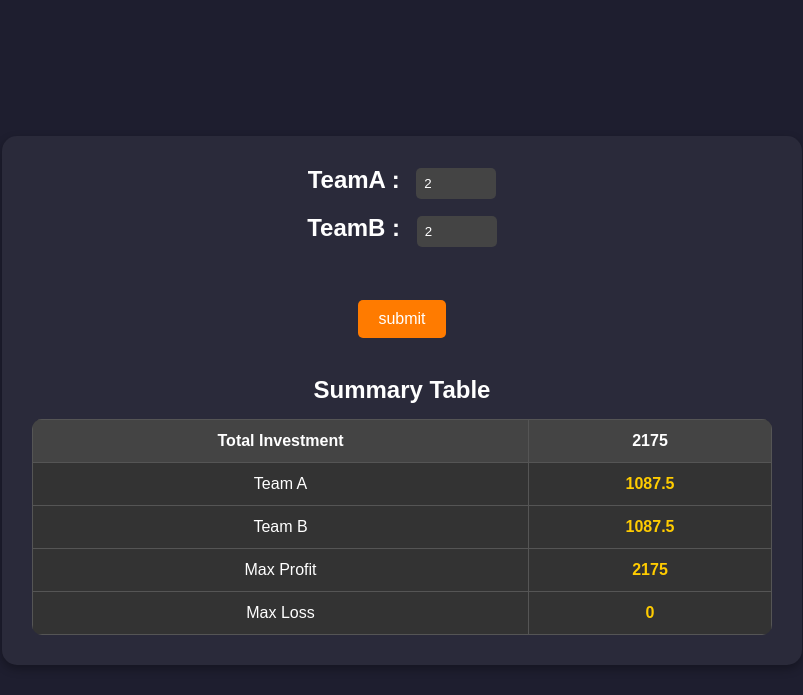
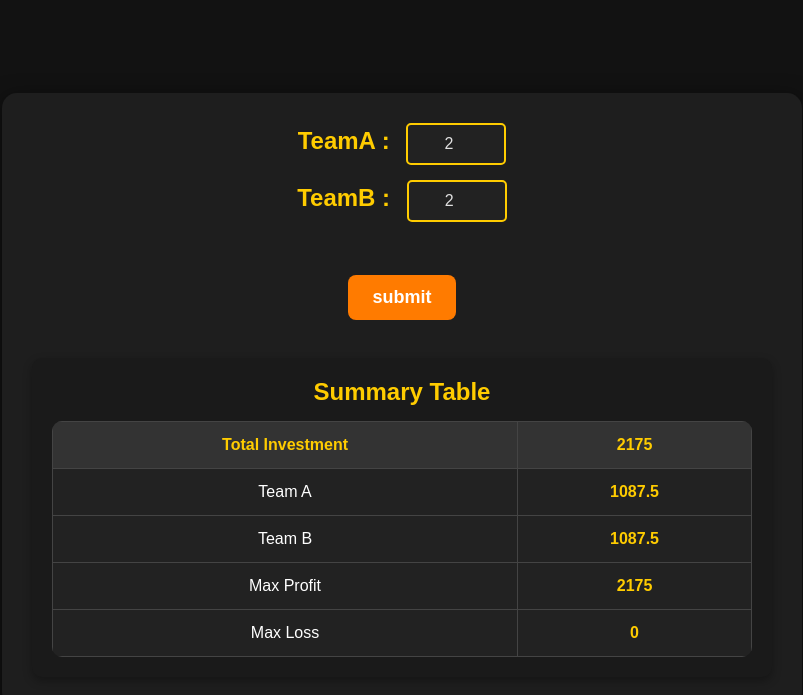
Before and after one commit to atharvviit26/BetBalancer, a plain HTML site: page index.html in a window 1280 px wide. Shown: the whole page, without its empty margins (238-1041 px from the left). Drawn offline with Linux system fonts and the light colour scheme.

Commit message:
Update style.css

```diff
--- a/style.css
+++ b/style.css
@@ -1,14 +1,14 @@
 /* Reset default margin and padding */
-* {
+/* * {
     margin: 0;
     padding: 0;
     box-sizing: border-box;
-    font-family: Arial, sans-serif;
+    font-family: 'Poppins', sans-serif;
 }
 
 body {
-    background-color: #1e1e2f;
-    color: white;
+    background-color: #121212;
+    color: #e0e0e0;
     display: flex;
     align-items: center;
     justify-content: center;
@@ -19,63 +19,77 @@ body {
 .home {
     width: 80vw;
     max-width: 800px;
-    background: #2a2a3a;
+    background: #1e1e1e;
     border-radius: 15px;
     padding: 30px;
-    box-shadow: 0px 4px 10px rgba(0, 0, 0, 0.3);
+    box-shadow: 0px 4px 20px rgba(0, 0, 0, 0.5);
     text-align: center;
 }
 
 .inputTable h2 {
     margin-bottom: 15px;
+    color: #ffcc00;
 }
 
 input[type="number"] {
-    width: 80px;
-    padding: 8px;
+    width: 100px;
+    padding: 10px;
     margin-left: 10px;
-    border: none;
+    border: 2px solid #ffcc00;
     border-radius: 5px;
-    background: #444;
-    color: white;
+    background: #222;
+    color: #e0e0e0;
+    text-align: center;
+    font-size: 16px;
 }
 
 .submit {
     margin-top: 20px;
-    padding: 10px 20px;
+    padding: 12px 24px;
     background: #ff7b00;
     border: none;
-    border-radius: 5px;
+    border-radius: 8px;
     color: white;
-    font-size: 16px;
+    font-size: 18px;
+    font-weight: bold;
     cursor: pointer;
-    transition: background 0.3s ease;
+    transition: background 0.3s ease, transform 0.2s ease;
 }
 
 .submit:hover {
     background: #cc6400;
+    transform: scale(1.05);
 }
 
 .outputTable {
     margin-top: 20px;
+    padding: 20px;
+    border-radius: 10px;
+    background: #1a1a1a;
+    box-shadow: 0px 4px 10px rgba(0, 0, 0, 0.3);
+}
+
+.outputTable h2 {
+    color: #ffcc00;
 }
 
 .outputTable table {
     width: 100%;
     border-collapse: collapse;
-    background: #333;
+    background: #222;
     border-radius: 10px;
     overflow: hidden;
 }
 
 .outputTable th, .outputTable td {
-    padding: 12px;
-    border: 1px solid #555;
+    padding: 14px;
+    border: 1px solid #444;
     text-align: center;
 }
 
 .outputTable th {
-    background: #444;
+    background: #333;
+    color: #ffcc00;
 }
 
 .outputTable td p {
@@ -83,3 +97,182 @@ input[type="number"] {
     font-weight: bold;
     color: #ffcc00;
 }
+ */
+
+ /* Reset default margin and padding */
+ * {
+    margin: 0;
+    padding: 0;
+    box-sizing: border-box;
+    font-family: 'Poppins', sans-serif;
+    transition: background 0.3s ease, color 0.3s ease;
+}
+
+body {
+    background-color: #121212;
+    color: #e0e0e0;
+    display: flex;
+    align-items: center;
+    justify-content: center;
+    height: 100vh;
+    padding: 20px;
+    flex-direction: column;
+}
+
+.home {
+    width: 80vw;
+    max-width: 800px;
+    background: #1e1e1e;
+    border-radius: 15px;
+    padding: 30px;
+    box-shadow: 0px 4px 20px rgba(0, 0, 0, 0.5);
+    text-align: center;
+}
+
+.inputTable h2 {
+    margin-bottom: 15px;
+    color: #ffcc00;
+}
+
+input[type="number"] {
+    width: 100px;
+    padding: 10px;
+    margin-left: 10px;
+    border: 2px solid #ffcc00;
+    border-radius: 5px;
+    background: #222;
+    color: #e0e0e0;
+    text-align: center;
+    font-size: 16px;
+}
+
+.submit {
+    margin-top: 20px;
+    padding: 12px 24px;
+    background: #ff7b00;
+    border: none;
+    border-radius: 8px;
+    color: white;
+    font-size: 18px;
+    font-weight: bold;
+    cursor: pointer;
+    transition: background 0.3s ease, transform 0.2s ease;
+}
+
+.submit:hover {
+    background: #cc6400;
+    transform: scale(1.05);
+}
+
+.outputTable {
+    margin-top: 20px;
+    padding: 20px;
+    border-radius: 10px;
+    background: #1a1a1a;
+    box-shadow: 0px 4px 10px rgba(0, 0, 0, 0.3);
+}
+
+.outputTable h2 {
+    color: #ffcc00;
+}
+
+.outputTable table {
+    width: 100%;
+    border-collapse: collapse;
+    background: #222;
+    border-radius: 10px;
+    color: white;
+    overflow: hidden;
+}
+
+.outputTable th, .outputTable td {
+    padding: 14px;
+    border: 1px solid #444;
+    text-align: center;
+}
+
+.outputTable th {
+    background: #333;
+    color: #ffcc00;
+}
+
+.outputTable td p {
+    margin: 0;
+    font-weight: bold;
+    color: #ffcc00;
+}
+
+/* Toggle Button Styling */
+.toggle-btn {
+    margin: 20px;
+    padding: 10px 20px;
+    background: #ffcc00;
+    border: none;
+    border-radius: 8px;
+    color: #333;
+    font-size: 16px;
+    font-weight: bold;
+    cursor: pointer;
+    transition: background 0.3s ease, transform 0.2s ease;
+}
+
+.toggle-btn:hover {
+    background: #e6b800;
+    transform: scale(1.05);
+}
+
+/* Light Theme */
+.light-theme {
+    background-color: #f8f9fa;
+    color: #000000;
+}
+
+.light-theme .home {
+    background: #ffffff;
+    box-shadow: 0px 4px 20px rgba(0, 0, 0, 0.1);
+}
+
+.light-theme .inputTable h2 {
+    color: #007bff;
+}
+
+.light-theme input[type="number"] {
+    border: 2px solid #007bff;
+    background: #ffffff;
+    color: #333;
+}
+
+.light-theme .submit {
+    background: #007bff;
+}
+
+.light-theme .submit:hover {
+    background: #0056b3;
+}
+
+.light-theme .outputTable {
+    background: #f1f1f1;
+    box-shadow: 0px 4px 10px rgba(0, 0, 0, 0.1);
+}
+
+.light-theme .outputTable h2 {
+    color: #007bff;
+}
+
+.light-theme .outputTable th {
+    background: #f8f9fa;
+    color: #007bff;
+}
+
+.light-theme .outputTable td p {
+    color: #fffdfd;
+}
+
+.light-theme .toggle-btn {
+    background: #007bff;
+    color: white;
+}
+
+.light-theme .toggle-btn:hover {
+    background: #0056b3;
+}
```
